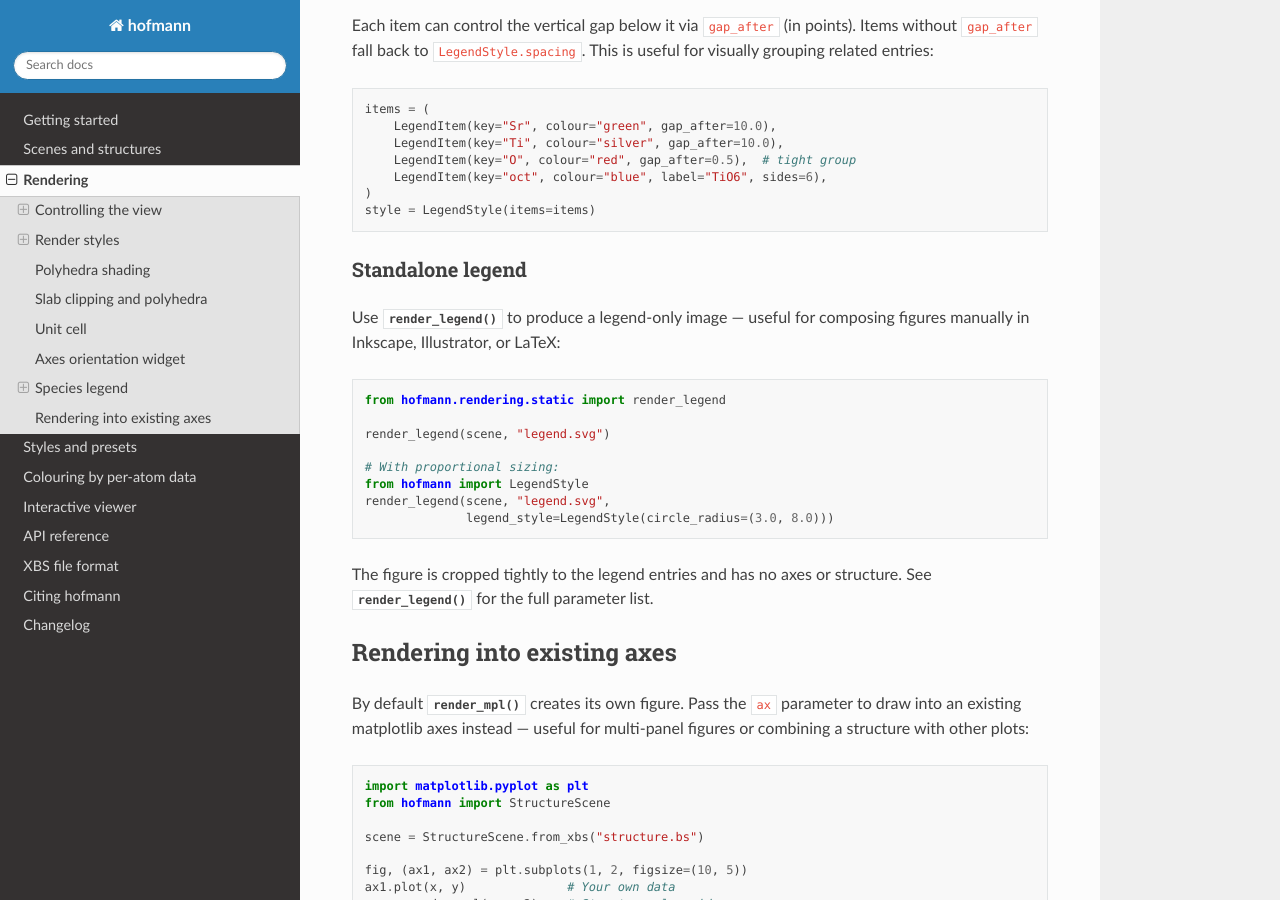
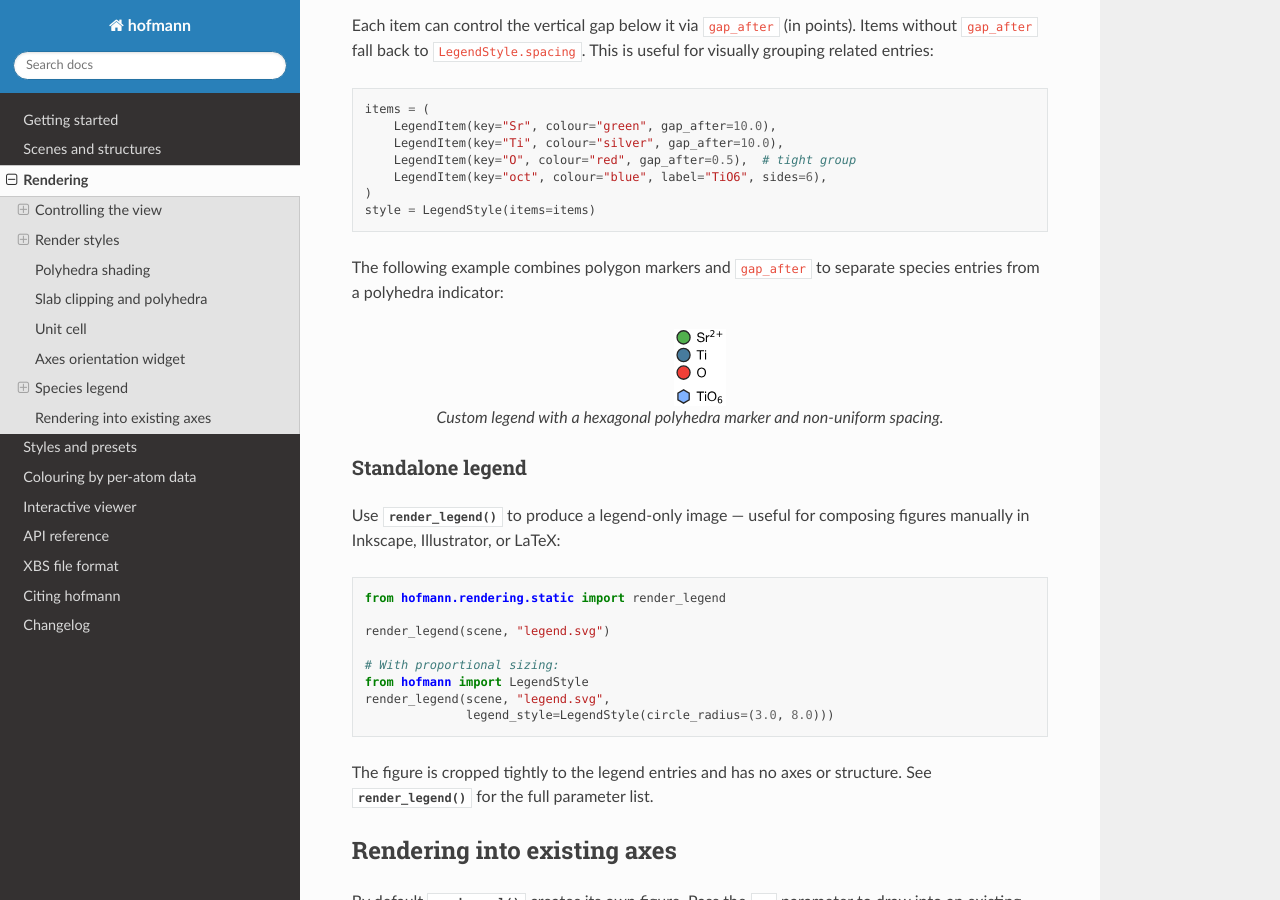
Before and after one commit to bjmorgan/hofmann, a Sphinx documentation site: the page built from docs/rendering.rst, in a window 1280 px wide and 900 px high, scrolled down 8982 px. Built offline with Sphinx 7.4.7 and the Read the Docs theme 3.1.0, drawn with Linux system fonts in a browser that asks for light colours.

Commit message:
Add visual example for polygon markers and non-uniform spacing
Generate a legend-only SVG combining a hexagonal polyhedra marker
with gap_after spacing, and reference it in the rendering docs.

```diff
--- a/docs/_static/generate_images.py
+++ b/docs/_static/generate_images.py
@@ -6,7 +6,7 @@ import numpy as np
 from scipy.spatial.transform import Rotation
 
 from hofmann import (
-    AtomStyle, AxesStyle, BondSpec, Frame, LegendStyle,
+    AtomStyle, AxesStyle, BondSpec, Frame, LegendItem, LegendStyle,
     PolyhedronSpec, RenderStyle, StructureScene, ViewState,
 )
 
@@ -941,6 +941,23 @@ def main() -> None:
     )
     print(f"  wrote {OUT / 'legend_labels.svg'}")
 
+    # Custom legend with polygon markers (polyhedra indicators).
+    render_legend(
+        _legend_scene, OUT / "legend_polygon.svg",
+        legend_style=LegendStyle(
+            items=(
+                LegendItem(key="Sr", colour="#51b04d", label="Sr2+"),
+                LegendItem(key="Ti", colour="#477B9D"),
+                LegendItem(key="O", colour="#F03F37",
+                           gap_after=8.0),
+                LegendItem(key="oct", colour=(0.5, 0.7, 1.0),
+                           label="TiO6", sides=6),
+            ),
+        ),
+        figsize=_legend_figsize,
+    )
+    print(f"  wrote {OUT / 'legend_polygon.svg'}")
+
 
 if __name__ == "__main__":
     main()
--- a/docs/rendering.rst
+++ b/docs/rendering.rst
@@ -464,6 +464,15 @@ related entries:
    )
    style = LegendStyle(items=items)
 
+The following example combines polygon markers and ``gap_after`` to
+separate species entries from a polyhedra indicator:
+
+.. figure:: _static/legend_polygon.svg
+   :align: center
+
+   Custom legend with a hexagonal polyhedra marker and non-uniform
+   spacing.
+
 Standalone legend
 ~~~~~~~~~~~~~~~~~
 
```
Also changed, not shown: docs/_static/legend_polygon.svg (added).
